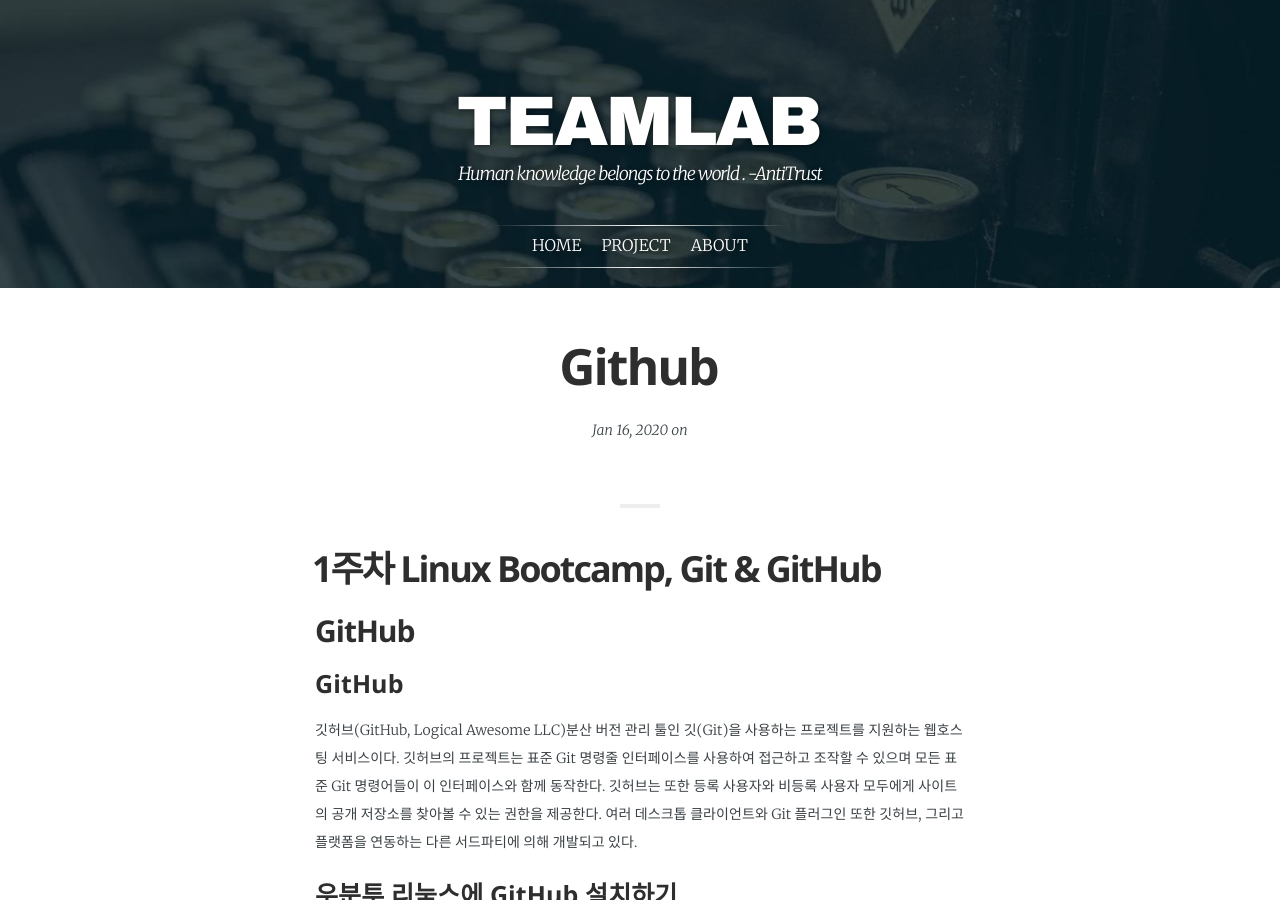
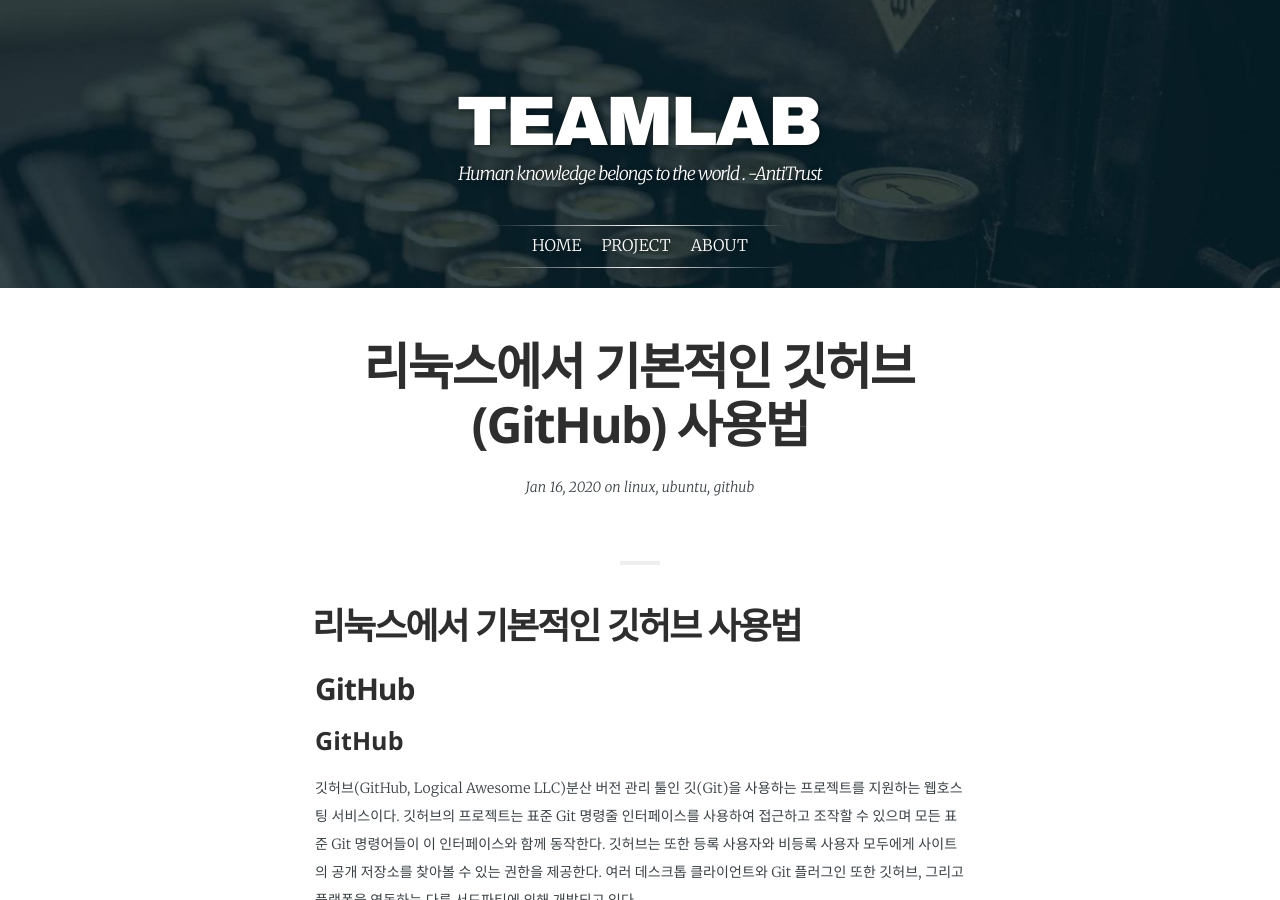
Before and after one commit to TeamLab/jekyllDecent, a Jekyll site: the page built from _posts/2020-01-16-Github.md, in a window 1280 px wide and 900 px high. Built offline with Jekyll 4.4.1, drawn with Linux system fonts in a browser that asks for light colours; some web fonts are replaced; our own code applies the rules of GitHub Pages for plain Markdown files.

Commit message:
Update 2020-01-16-Github.md

```diff
--- a/_posts/2020-01-16-Github.md
+++ b/_posts/2020-01-16-Github.md
@@ -1,4 +1,16 @@
-# 1주차 Linux Bootcamp, Git & GitHub
+---
+layout: post
+title: "리눅스에서 기본적인 깃허브(GitHub) 사용법"
+date: 2020-01-16 12:37:00 +0300
+tags: linux, ubuntu, github
+category: Tutorials
+author: LeeMin-a
+math: false
+published: true
+comments: true
+---
+
+# 리눅스에서 기본적인 깃허브 사용법
 
 ## GitHub
 
```
